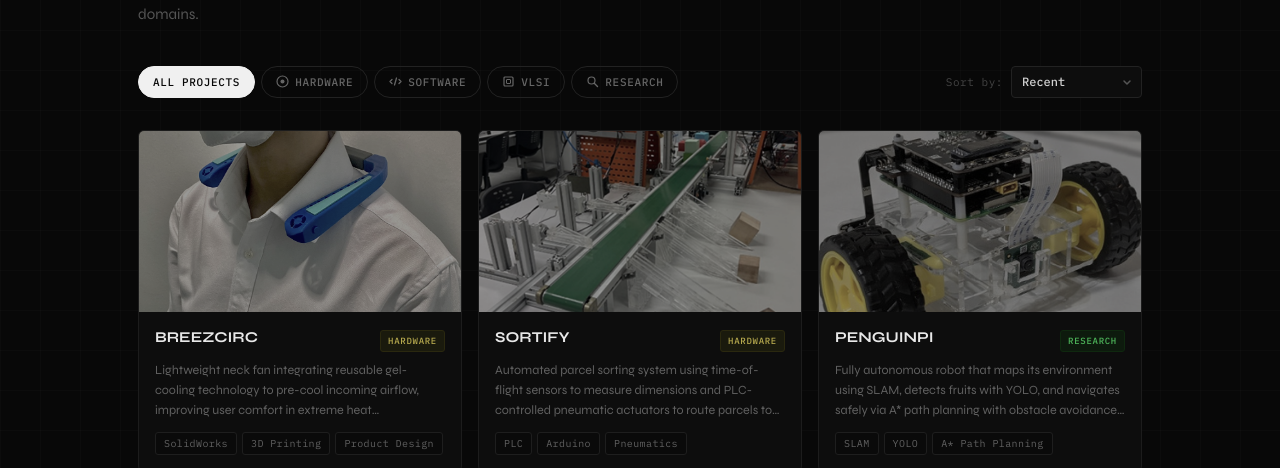
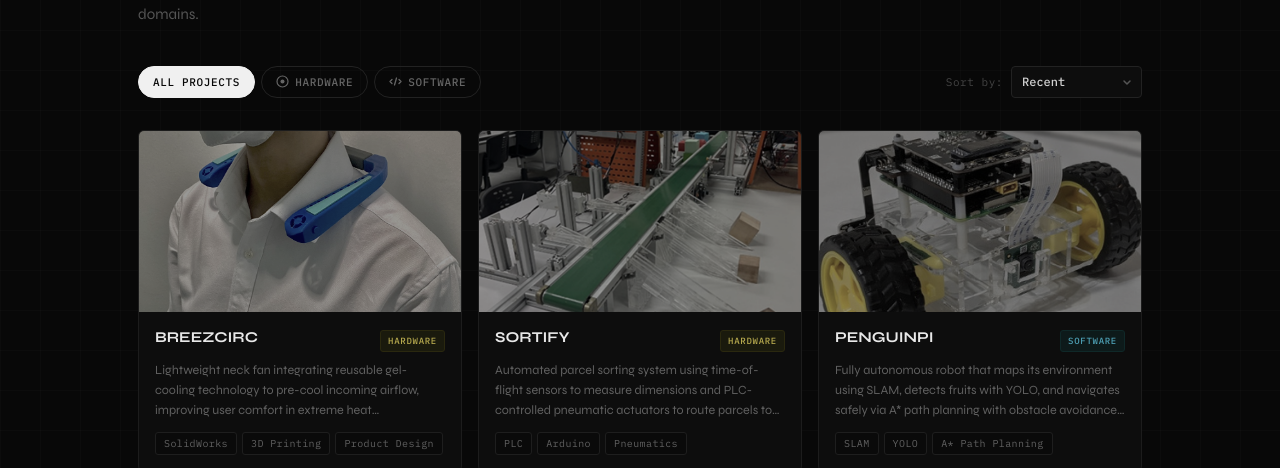
Before and after one commit to LeoFades/portfolio_steve, a React (Vite) app in the folder protfolio_steve/: page /projects in a window 1280 px wide. Shown: the part 258-726 px from the top of the page. Built offline with nearby package versions, Linux system fonts and the light colour scheme.

Commit message:
Project filter

```diff
--- a/protfolio_steve/src/data/projects.json
+++ b/protfolio_steve/src/data/projects.json
@@ -125,7 +125,7 @@
         "archiveRef": "PROJ-005 // SLAM + YOLO NAVIGATION",
         "title": "PENGUINPI",
         "subtitle": "Fully Autonomous Retail Assistant Robot with SLAM Mapping and YOLO Detection",
-        "category": "Research",
+        "category": "Software",
         "images": [
             "/Projects/PenguinPi/Penguin.png",
             "/Projects/PenguinPi/Penguin1.png",
--- a/protfolio_steve/src/pages/Projects/ProjectsPage.tsx
+++ b/protfolio_steve/src/pages/Projects/ProjectsPage.tsx
@@ -5,10 +5,12 @@ import ProjectModal from '@/components/ui/ProjectModal/ProjectModal';
 import styles from './ProjectsPage.module.css';
 import AnimatedContent from '@/components/ui/FloatIn/FloatIn';
 
-type Category = 'All Projects' | 'Hardware' | 'Software' | 'VLSI' | 'Research';
+// type Category = 'All Projects' | 'Hardware' | 'Software' | 'VLSI' | 'Research';
+type Category = 'All Projects' | 'Hardware' | 'Software';
 type SortOption = 'Recent' | 'Alphabetical';
 
-const CATEGORIES: Category[] = ['All Projects', 'Hardware', 'Software', 'VLSI', 'Research'];
+const CATEGORIES: Category[] = ['All Projects', 'Hardware', 'Software'];
+// const CATEGORIES: Category[] = ['All Projects', 'Hardware', 'Software', 'VLSI', 'Research'];
 const SORT_OPTIONS: SortOption[] = ['Recent', 'Alphabetical'];
 const ITEMS_PER_PAGE = 6;
 
@@ -24,25 +26,25 @@ const CATEGORY_ICONS: Partial<Record<Category, React.ReactNode>> = {
             <path d="M3 4.5L1 6.5L3 8.5M10 4.5L12 6.5L10 8.5M7.5 3L5.5 10" stroke="currentColor" strokeWidth="1.3" strokeLinecap="round" strokeLinejoin="round" />
         </svg>
     ),
-    VLSI: (
-        <svg width="13" height="13" viewBox="0 0 13 13" fill="none">
-            <rect x="2" y="2" width="9" height="9" rx="1" stroke="currentColor" strokeWidth="1.2" />
-            <rect x="4.5" y="4.5" width="4" height="4" rx="0.5" stroke="currentColor" strokeWidth="1" />
-        </svg>
-    ),
-    Research: (
-        <svg width="13" height="13" viewBox="0 0 13 13" fill="none">
-            <circle cx="5.5" cy="5.5" r="3.5" stroke="currentColor" strokeWidth="1.2" />
-            <path d="M8.5 8.5L11.5 11.5" stroke="currentColor" strokeWidth="1.4" strokeLinecap="round" />
-        </svg>
-    ),
+    // VLSI: (
+    //     <svg width="13" height="13" viewBox="0 0 13 13" fill="none">
+    //         <rect x="2" y="2" width="9" height="9" rx="1" stroke="currentColor" strokeWidth="1.2" />
+    //         <rect x="4.5" y="4.5" width="4" height="4" rx="0.5" stroke="currentColor" strokeWidth="1" />
+    //     </svg>
+    // ),
+    // Research: (
+    //     <svg width="13" height="13" viewBox="0 0 13 13" fill="none">
+    //         <circle cx="5.5" cy="5.5" r="3.5" stroke="currentColor" strokeWidth="1.2" />
+    //         <path d="M8.5 8.5L11.5 11.5" stroke="currentColor" strokeWidth="1.4" strokeLinecap="round" />
+    //     </svg>
+    // ),
 };
 
 const CATEGORY_COLORS: Partial<Record<Project['category'], { bg: string; color: string; border: string }>> = {
     Hardware: { bg: '#1a1a0d', color: '#b5a84e', border: '#2a280f' },
     Software: { bg: '#0d1a1a', color: '#4ea0b5', border: '#0f2828' },
-    VLSI: { bg: '#1a0d1a', color: '#b54ea0', border: '#280f28' },
-    Research: { bg: '#0d1a0d', color: '#4eb55a', border: '#0f280f' },
+    // VLSI: { bg: '#1a0d1a', color: '#b54ea0', border: '#280f28' },
+    // Research: { bg: '#0d1a0d', color: '#4eb55a', border: '#0f280f' },
 };
 
 export default function ProjectsPage() {
```
